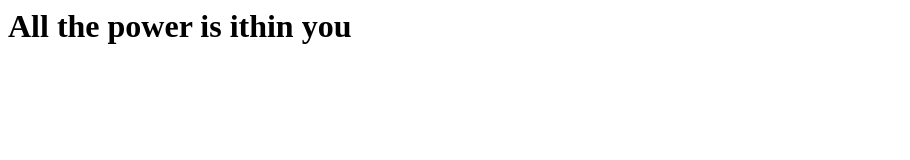
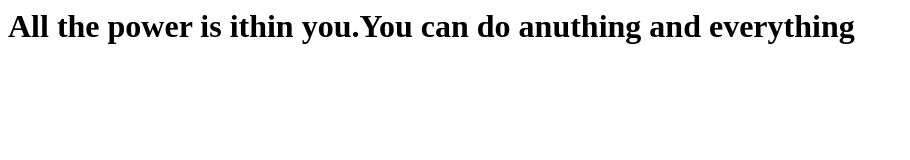
Before and after one commit to sadikhussainp/firstgitrepo, a plain HTML site: page index.html in a window 1280 px wide. Shown: the whole page, without its empty margins (0-910 px from the left). Drawn offline with Linux system fonts and the light colour scheme.

Commit message:
completed the first quote

```diff
--- a/index.html
+++ b/index.html
@@ -1,5 +1,5 @@
 <html>
 <body>
-<h1> All the power is ithin you</h1>
+<h1> All the power is ithin you.You can do anuthing and everything</h1>
 </body>
 </html>
```
